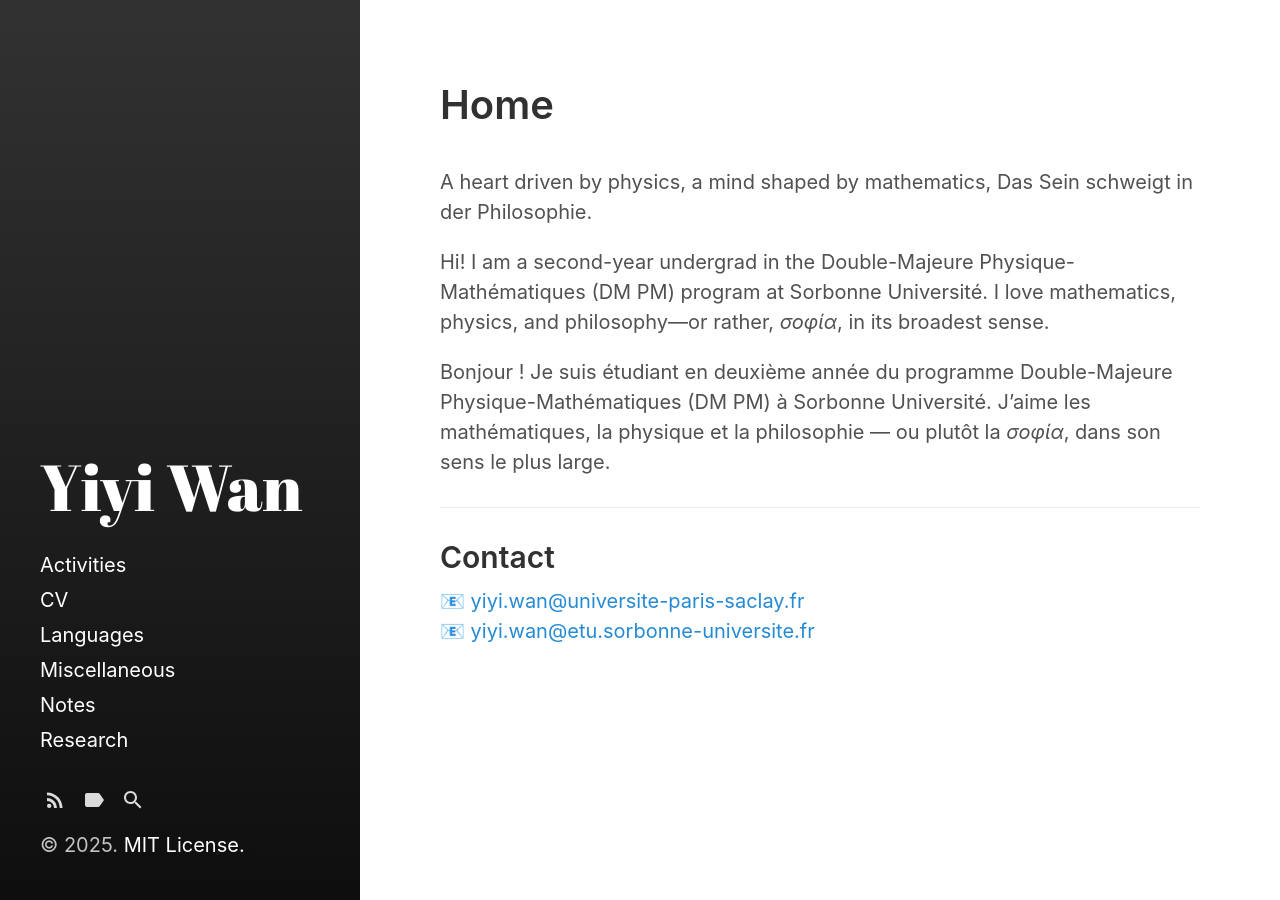
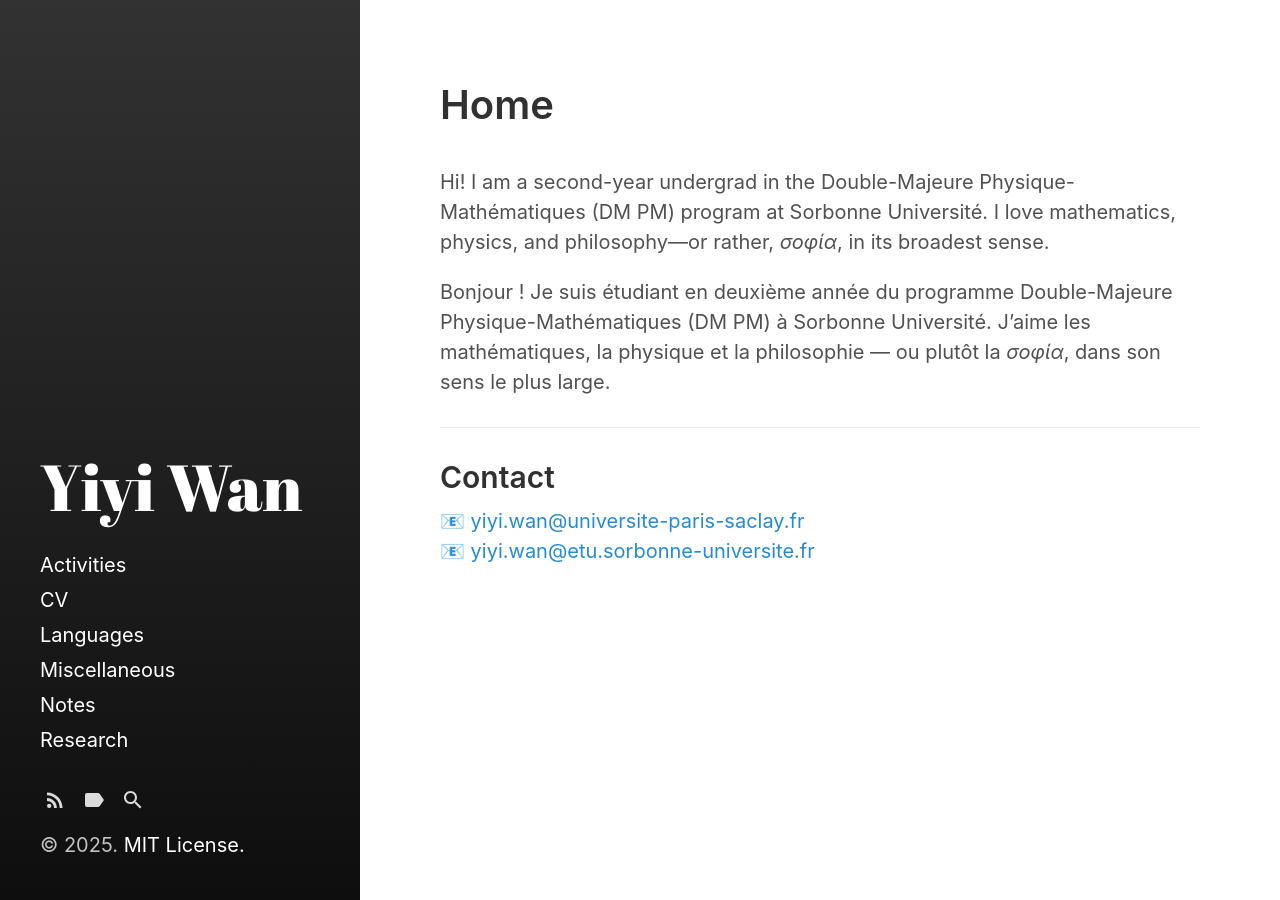
Before and after one commit to Roimex/Roimex.github.io, a Jekyll site: the page built from index.html, in a window 1280 px wide. Built offline with Jekyll 4.4.1, drawn with Linux system fonts in a browser that asks for light colours.

Commit message:
Update index.html

```diff
--- a/index.html
+++ b/index.html
@@ -13,10 +13,6 @@ title: Home
 <body>
 
 <h1> </h1>
-
-<p>
-    A heart driven by physics, a mind shaped by mathematics, Das Sein schweigt in der Philosophie.
-<p>
 
 <p>
     Hi! I am a second-year undergrad in the Double-Majeure Physique-Mathématiques (DM PM) program at Sorbonne Université.
```
